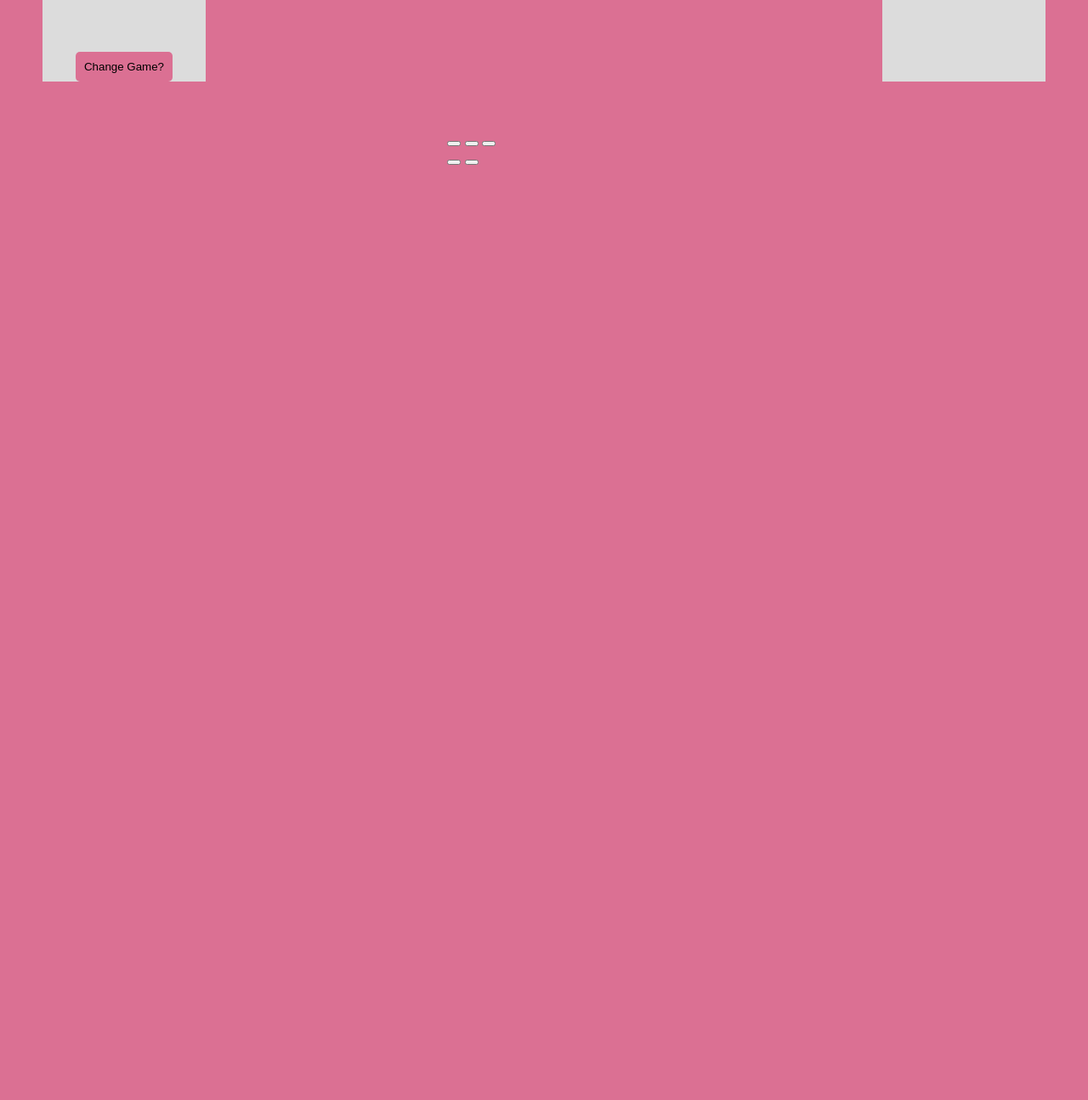
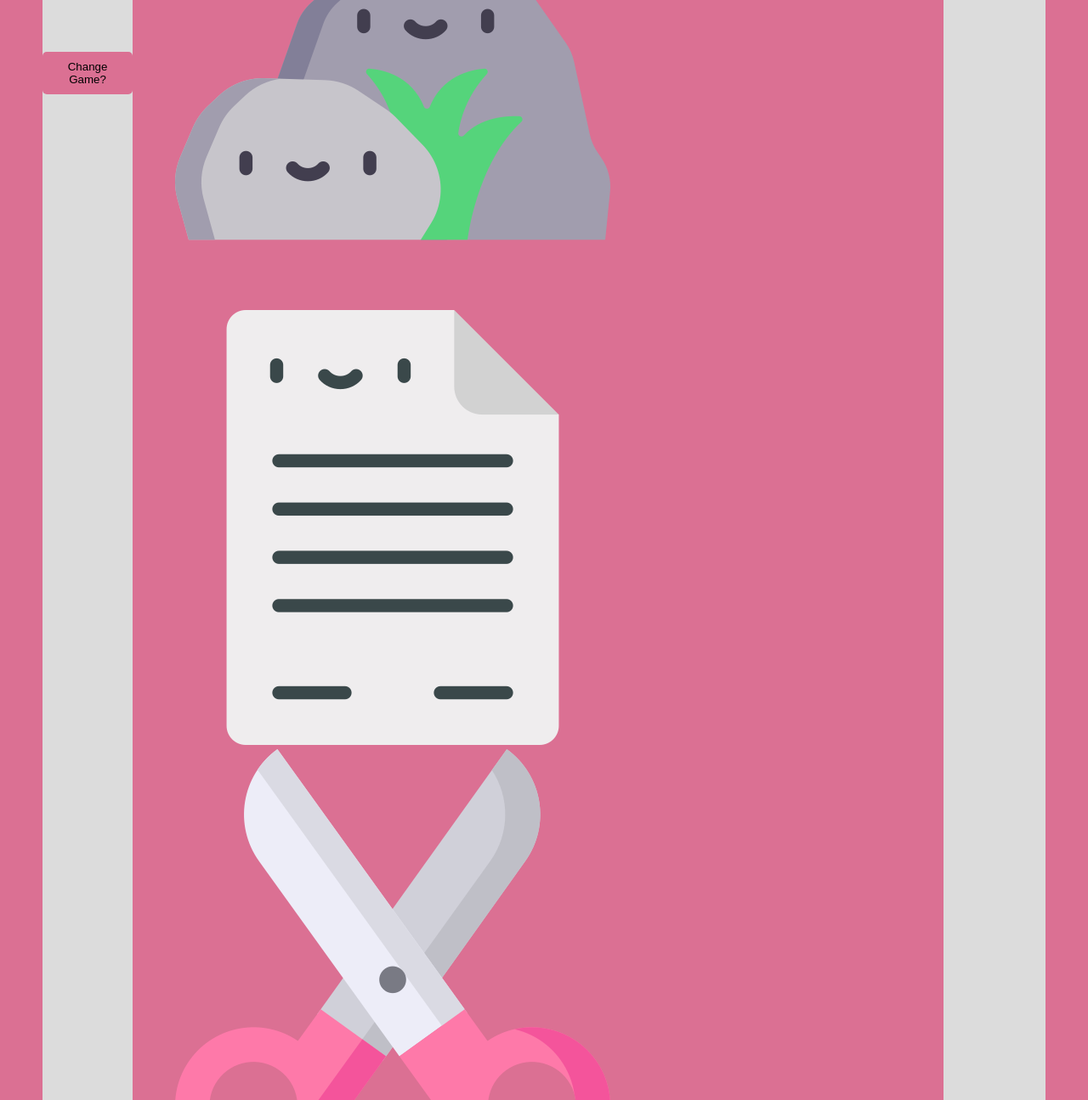
Before and after one commit to sydnerd/rock-paper-scissors, a plain HTML site: page index.html in a window 1280 px wide. Shown: the part 305-1600 px from the top of the page at 85% size. Before the commit the page ends 800 px from the top, so only its background shows below. Drawn offline with Linux system fonts and the light colour scheme.

Commit message:
Insert images for the fighters into html

```diff
--- a/index.html
+++ b/index.html
@@ -30,15 +30,15 @@
         <p>Lizard > Paper & Alien</p>
         <p>Alien > Scissors & Rock</p>
       </button>
-      <section class="fighter-buttons" id="fighterButtons">
+      <section class="fighter-images" id="fighterImages">
         <div class="classic-fighters" id="classicFighters">
-          <button class="rock-button" id="rockButton" value= "Rock"></button>
-          <button class="paper-button" id="paperButton" value= "Paper"></button>
-          <button class="scissors-button" id="scissorsButton" value= "Scissors"></button>
+          <img class="rock-image" id="rockImage" src="assets/rock.png" alt="Rock Image">
+          <img class="paper-image" id="paperImage" src="assets/paper.png" alt="Paper Image">
+          <img class="scissors-image" id="scissorsImage" src="assets/scissors.png" alt="Scissors Image">
         </div>
         <div class="difficult-fighters" id="difficultFighters">
-          <button class="lizard-button" id="lizardButton" value= "Lizard"></button>
-          <button class="alien-button" id="alienButton" value= "Alien"></button>
+          <img class="lizard-image" id="lizardImage" src="assets/lizard.png" alt="Lizard Image">
+          <img class="alien-image" id="alienImage" src="assets/alien.png" alt="Alien Image">
         </div>
       </section>
     </section>
--- a/styles.css
+++ b/styles.css
@@ -85,3 +85,8 @@ nav{
 .hidden {
   display: none;
 }
+
+/* BUTTONS */
+.rock-button{
+  background-image: url(./assets/rock.png)
+}
```
